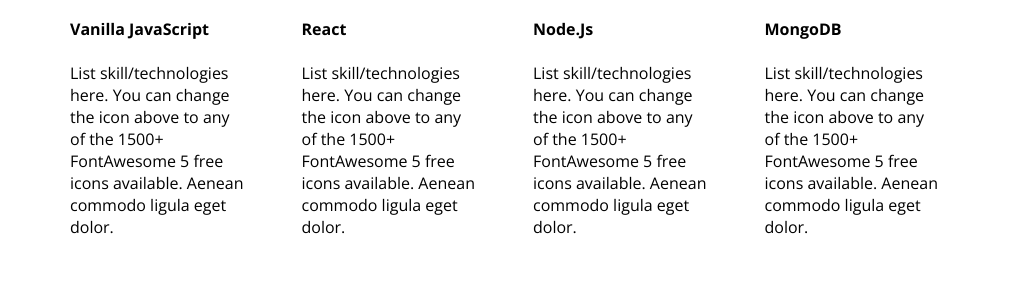
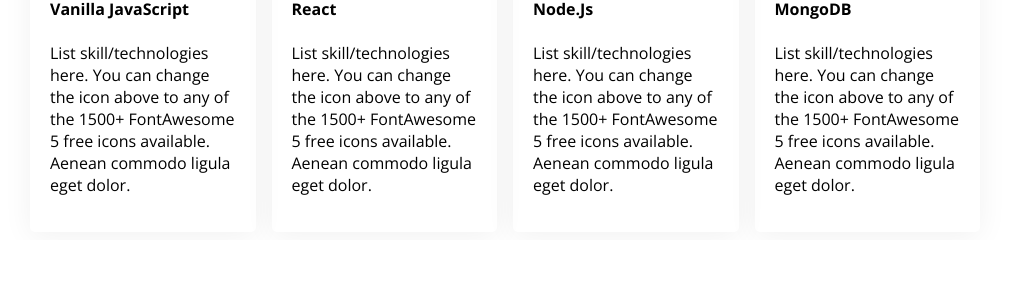
Before and after one commit to prashantaself/web-dev-portfolio, a plain HTML site: page index.html in a window 1280 px wide. Shown: the part 1495-1797 px from the top of the page, without its empty margins (135-1145 px from the left). After the commit the page ends 1735 px from the top, so only its background shows below. Drawn offline with nearby package versions, Linux system fonts and the light colour scheme.

Commit message:
boxt shadow added on skill itmes

```diff
--- a/index.html
+++ b/index.html
@@ -72,7 +72,8 @@
             </div>
         </section>
 
-        <!-- what i do section start -->
+
+        <!-- skills section start -->
         <section class="skills">
             <h3 class="section-title text-center">What I Do</h3>
             <p class="section-description text-center">
@@ -83,7 +84,7 @@
 
             <section class="skills-container">
                 <!-- .skills*4>img+h4.skill-title+skill-description -->
-                <div class="skills">
+                <div class="skill">
                     <img src="/images/icons/js.png" alt="">
                     <h4 class="skill-title">Vanilla JavaScript</h4>
                     <p class="skill-description">
@@ -92,7 +93,7 @@
                     </p>
                 </div>
 
-                <div class="skills">
+                <div class="skill">
                     <img src="/images/icons/react.png" alt="">
                     <h4 class="skill-title">React</h4>
                     <p class="skill-description">
@@ -101,7 +102,7 @@
                     </p>
 
                 </div>
-                <div class="skills">
+                <div class="skill">
                     <img src="/images/icons/nodejs.png" alt="">
                     <h4 class="skill-title">Node.Js</h4>
                     <p class="skill-description">
@@ -109,7 +110,7 @@
                     </p>
 
                 </div>
-                <div class="skills">
+                <div class="skill">
                     <img src="/images/icons/mongo.png" alt="">
                     <h4 class="skill-title">MongoDB</h4>
                     <p class="skill-description">
--- a/styles/portfolio.css
+++ b/styles/portfolio.css
@@ -89,7 +89,6 @@ nav li a {
 .banner {
     display: flex;
     justify-content: space-between;
-    padding: px;
     padding-left: 150px;
     padding-right: 25px;
 }
@@ -154,6 +153,8 @@ main {
     gap: 16px;
 }
 
-.skills {
+.skill {
     padding: 20px;
+    border-radius: 5px;
+    box-shadow: 0 4px 30px 0 rgba(0, 0, 0, 0.06);
 }
```
